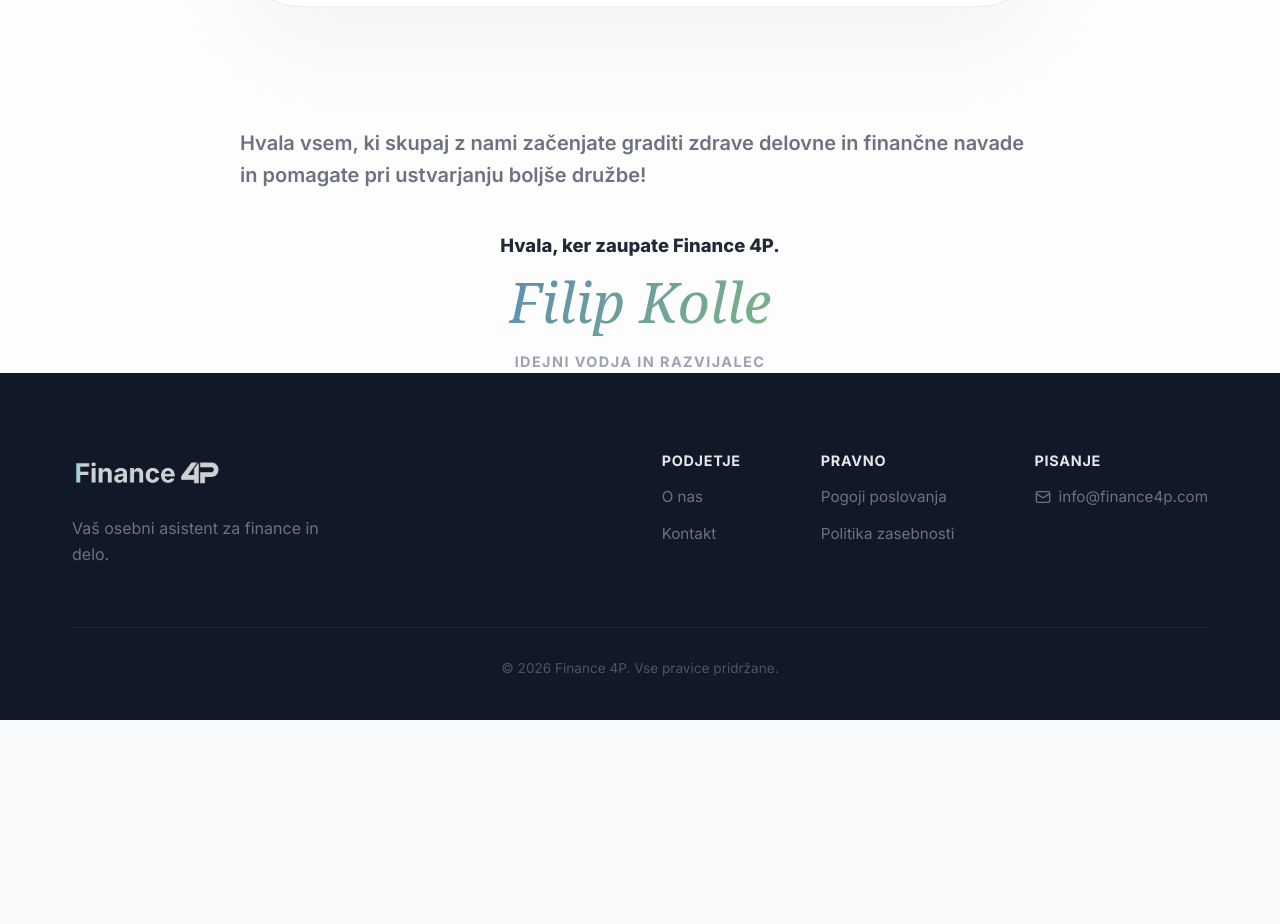
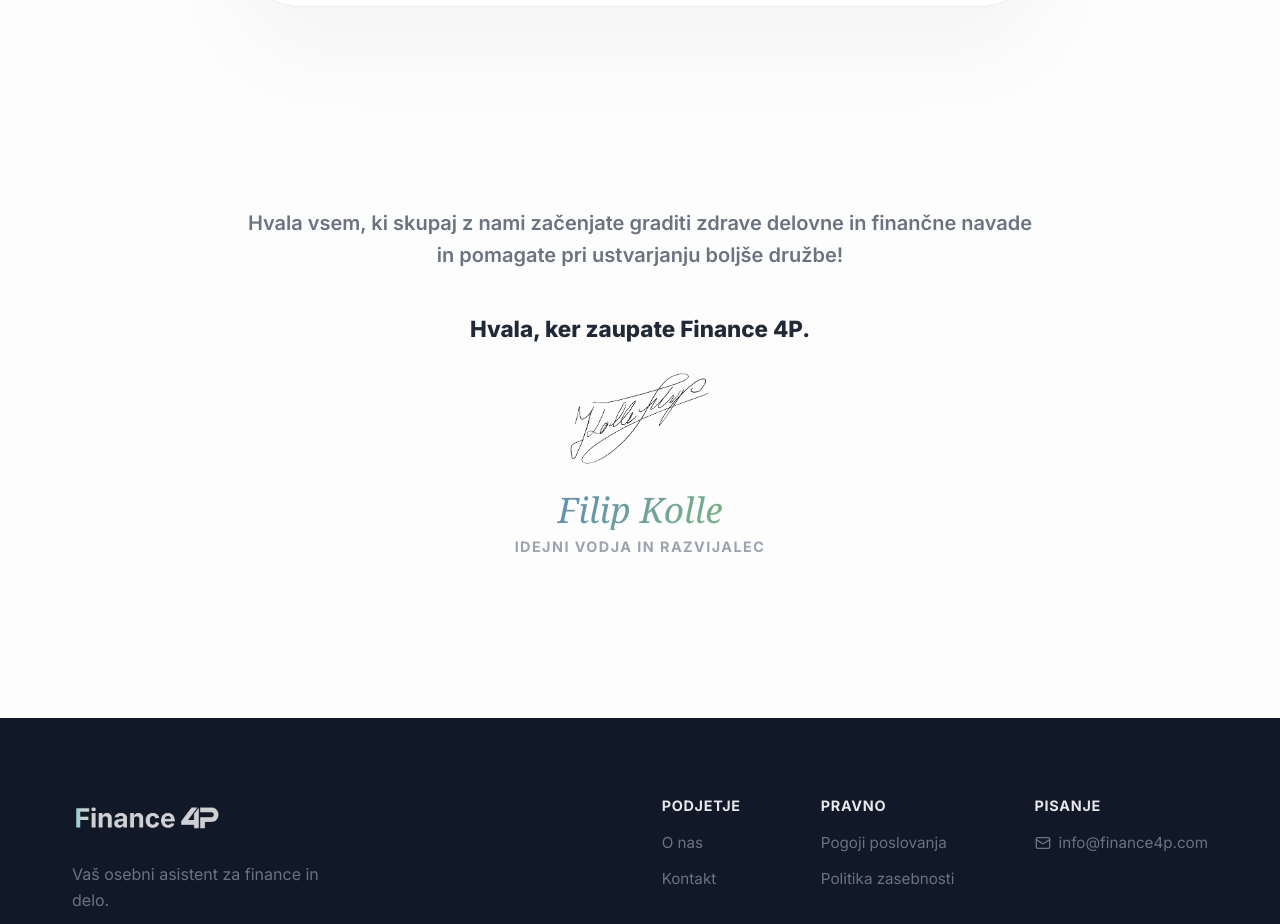
Before and after one commit to filipkolle/Landing-4P, a React (Vite) app: page /o-nas in a window 1280 px wide. Shown: the part 4046-4970 px from the top of the page. Before the commit the page ends 4766 px from the top, so only its background shows below. Built offline with nearby package versions, Linux system fonts and the light colour scheme.

Commit message:
Finalization: Integrated real hand-drawn signature and refined footer layout

```diff
--- a/src/pages/AboutPage.jsx
+++ b/src/pages/AboutPage.jsx
@@ -4,6 +4,7 @@
 import Navbar from '../components/Navbar';
 import Footer from '../components/Footer';
 import founderImg from '../assets/founder.jpg';
+import signatureImg from '../assets/signature.png';
 import '../styles/About.css';
 
 const expoOut = [0.19, 1, 0.22, 1];
@@ -216,6 +217,9 @@
             <p>Hvala vsem, ki skupaj z nami začenjate graditi zdrave delovne in finančne navade in pomagate pri ustvarjanju boljše družbe!</p>
             <div className="sig-block">
               <span className="sig-intro">Hvala, ker zaupate Finance 4P.</span>
+              <div className="sig-image-container">
+                <img src={signatureImg} alt="Podpis Filip Kolle" className="sig-actual-img" />
+              </div>
               <span className="digital-sig">Filip Kolle</span>
               <span className="sig-title">idejni vodja in razvijalec</span>
             </div>
--- a/src/styles/About.css
+++ b/src/styles/About.css
@@ -221,6 +221,7 @@
   max-width: 800px;
   margin-left: auto;
   margin-right: auto;
+  text-align: center;
 }
 
 .sig-block {
@@ -228,20 +229,30 @@
   display: flex;
   flex-direction: column;
   align-items: center;
-  gap: 4px;
+  gap: 0;
 }
 
 .sig-intro {
-  font-size: 1.15rem;
+  font-size: 1.4rem;
   font-weight: 800;
   color: var(--text-main);
-  margin-bottom: 4px;
+  margin-bottom: 20px;
+}
+
+.sig-image-container {
+  margin-bottom: 10px;
+}
+
+.sig-actual-img {
+  max-width: 280px;
+  height: auto;
+  opacity: 0.95;
 }
 
 .digital-sig {
   font-family: 'Georgia', serif;
   font-style: italic;
-  font-size: 3.5rem;
+  font-size: 2.2rem;
   font-weight: 400;
   background: linear-gradient(135deg, var(--primary) 0%, #7CB483 100%);
   -webkit-background-clip: text;
@@ -257,7 +268,12 @@
   color: var(--text-soft);
   text-transform: uppercase;
   letter-spacing: 0.1em;
-  margin-top: 10px;
+  margin-top: 5px;
+}
+
+.about-footer-sig {
+  padding: 80px 0 160px;
+  text-align: center;
 }
 
 @media (max-width: 1024px) {
@@ -267,5 +283,6 @@
   .mission-cards { grid-template-columns: 1fr; }
   .vision-container { padding: 40px 24px; border-radius: 40px; }
   .about-cta-card { padding: 60px 24px; border-radius: 40px; }
-  .digital-sig { font-size: 3.5rem; }
+  .digital-sig { font-size: 2.2rem; }
+  .sig-actual-img { max-width: 200px; }
 }
```
Also changed, not shown: src/assets/signature.png (added).
